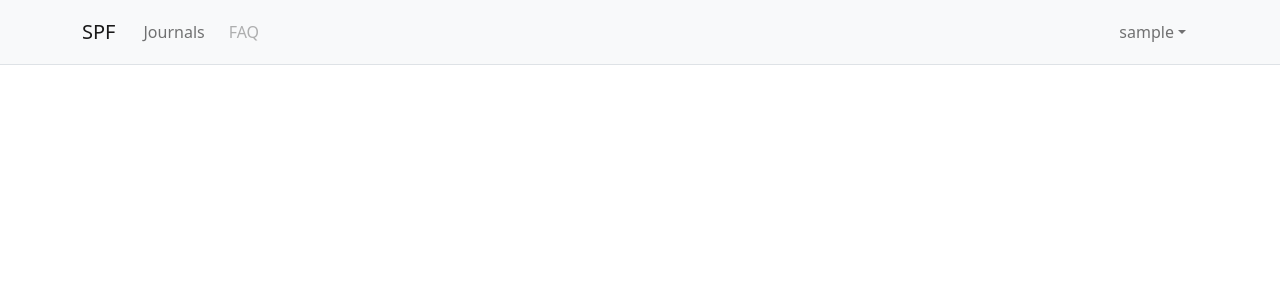
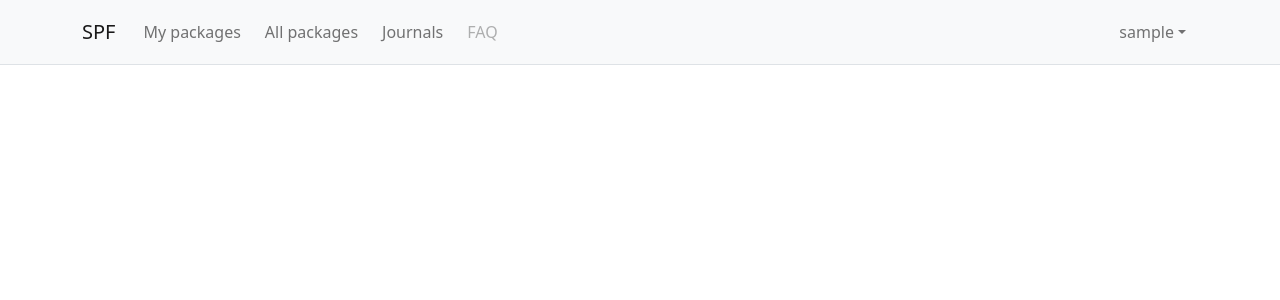
Before and after one commit to scieloorg/kernel_to_webiste, a Django app: template spf/core/templates/base.html in a window 1280 px wide. Shown: the top 300 px of the page. Run offline with Django 3.2, Linux system fonts and the light colour scheme; the template is opened without the code that fills it, so the values that code supplies are empty; the visitor is signed in with stand-in values (Sample User, id 1); some libraries are stand-ins or nearby versions.

Commit message:
adiciona novos links no template base

```diff
--- a/spf/core/templates/base.html
+++ b/spf/core/templates/base.html
@@ -15,18 +15,22 @@
 <body>
 <nav class="navbar navbar-expand-lg navbar-light bg-light sticky-top border-bottom">
     <div class="container">
-        <a class="navbar-brand" href="{% url 'home' %}">SPF</a>
+        <a class="navbar-brand" href="{% url 'index' %}">SPF</a>
         <button class="navbar-toggler" type="button" data-bs-toggle="collapse" data-bs-target="#navbarNavDropdown" aria-controls="navbarNavDropdown" aria-expanded="false" aria-label="Toggle navigation">
             <span class="navbar-toggler-icon"></span>
         </button>
         <div class="collapse navbar-collapse" id="navbarNavDropdown">
             <ul class="navbar-nav me-auto">
+                {% if user.is_authenticated %}
                 <li class="nav-item">
-                    {% if user.is_authenticated %}
-                    <a class="nav-link m-1" href="{% url 'journals' %}">{% trans 'Journals' %}</a>
-                    {% else %}
-                    <a class="nav-link m-1" disabled href="{% url 'journals' %}">{% trans 'Journals' %}</a>
-                    {% endif %}
+                    <a class="nav-link m-1" href="{% url 'user_package_list' %}">{% trans 'My packages' %}</a>
+                </li>
+                <li class="nav-item">
+                    <a class="nav-link m-1" href="{% url 'package_list' %}">{% trans 'All packages' %}</a>
+                </li>
+                {% endif %}
+                <li class="nav-item">
+                    <a class="nav-link m-1" href="{% url 'journal_list' %}">{% trans 'Journals' %}</a>
                 </li>
                 <li class="nav-item">
                     <a class="nav-link disabled m-1" href="">FAQ</a>
@@ -37,8 +41,8 @@
                     <li class="nav-item dropdown">
                         <a class="nav-link dropdown-toggle m-1" data-bs-toggle="dropdown" href="#" role="button" aria-expanded="false">{{ request.user }}</a>
                         <ul class="dropdown-menu">
-                            <li><a class="dropdown-item disabled" href=""><i class="fas fa-columns px-2"></i>{% translate "Dashboard" %}</a></li>
-                            <li><a class="dropdown-item" href="{% url 'user' %}"><i class="fas fa-cog px-2"></i>{% translate "Profile" %}</a></li>
+                            <li><a class="dropdown-item" href="{% url 'user_dashboard' %}"><i class="fas fa-columns px-2"></i>{% translate "Dashboard" %}</a></li>
+                            <li><a class="dropdown-item" href="{% url 'user_profile' %}"><i class="fas fa-cog px-2"></i>{% translate "Profile" %}</a></li>
                             <li><hr class="dropdown-divider"></li>
                             <li><a class="dropdown-item" href="{% url 'logout' %}"><i class="fas fa-sign-out-alt px-2"></i>{% translate "Logout" %}</a></li>
                         </ul>
```
